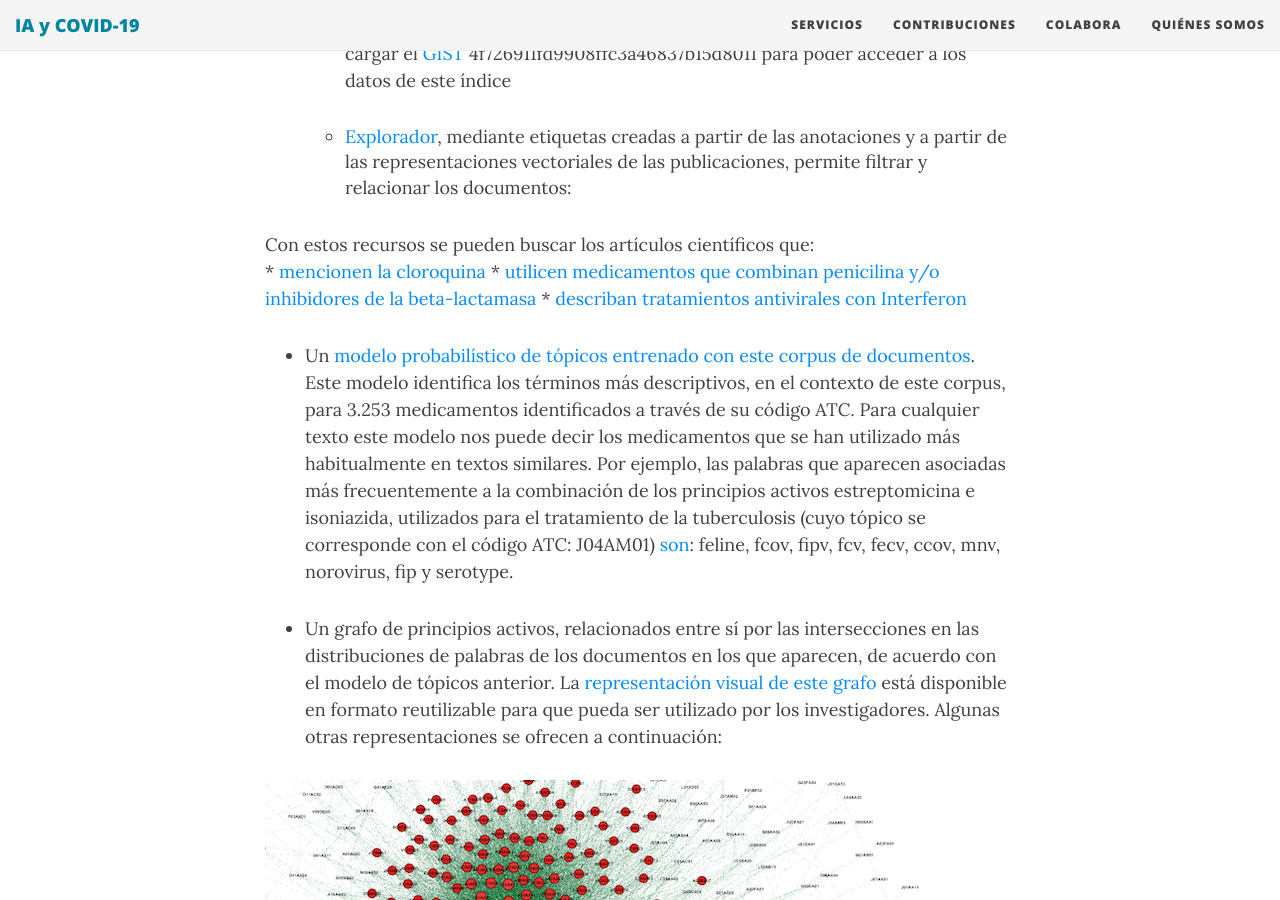
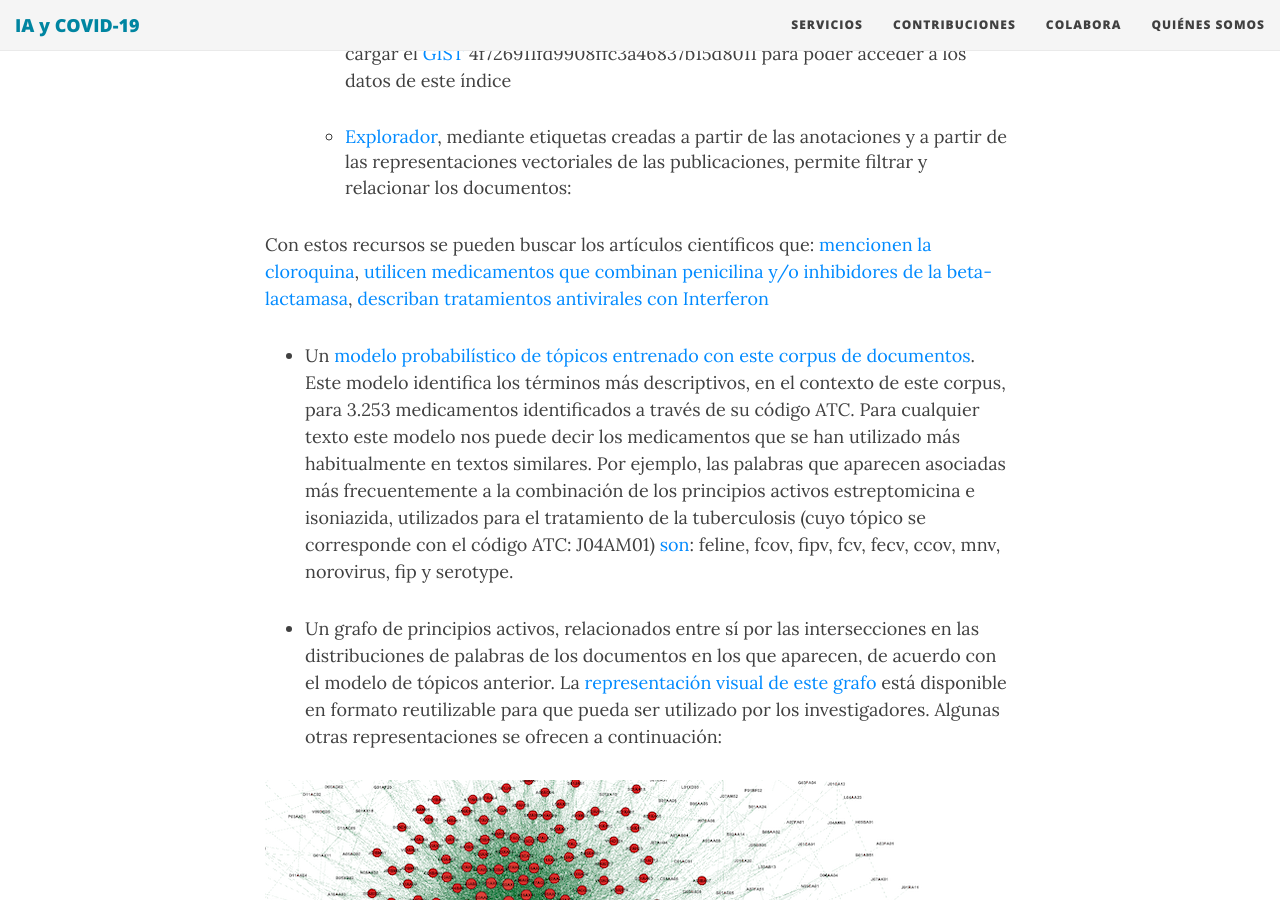
Before and after one commit to oeg-upm/covid19, a Jekyll site: the page built from servicios.md, in a window 1280 px wide and 900 px high, scrolled down 761 px. Built offline with Jekyll 4.4.1, drawn with Linux system fonts in a browser that asks for light colours; nearby versions of some CDN libraries.

```diff
--- a/servicios.md
+++ b/servicios.md
@@ -15,10 +15,7 @@ title: Servicios disponibles
 
     * [Explorador](https://librairy.github.io/covid19/explorer.html), mediante etiquetas creadas a partir de las anotaciones y a partir de las representaciones vectoriales de las publicaciones, permite filtrar y relacionar los documentos:
 
- Con estos recursos se pueden buscar los artículos científicos que:
-      * [mencionen la cloroquina](http://librairy.linkeddata.es/data/covid/select?q=labels5_t:P01BA01&fl=id,name_s,url_s)
-      * [utilicen medicamentos que combinan penicilina y/o inhibidores de la beta-lactamasa](http://librairy.linkeddata.es/data/covid/select?q=labels4_t:J01CR&fl=id,name_s,url_s)
-      * [describan tratamientos antivirales con Interferon](https://librairy.linkeddata.es/solr/covid/select?q=annot_cliner_treatments_t:antiviral_therapy%20AND%20labels5_t:S01AD05&fl=id,name_s,url_s)
+ Con estos recursos se pueden buscar los artículos científicos que: [mencionen la cloroquina](http://librairy.linkeddata.es/data/covid/select?q=labels5_t:P01BA01&fl=id,name_s,url_s), [utilicen medicamentos que combinan penicilina y/o inhibidores de la beta-lactamasa](http://librairy.linkeddata.es/data/covid/select?q=labels4_t:J01CR&fl=id,name_s,url_s), [describan tratamientos antivirales con Interferon](https://librairy.linkeddata.es/solr/covid/select?q=annot_cliner_treatments_t:antiviral_therapy%20AND%20labels5_t:S01AD05&fl=id,name_s,url_s)
 
 
  * Un [modelo probabilístico de tópicos entrenado con este corpus de documentos](http://librairy.linkeddata.es/covid19-model/). Este modelo identifica los términos más descriptivos, en el contexto de este corpus, para 3.253 medicamentos identificados a través de su código ATC. Para cualquier texto este modelo nos puede decir los medicamentos que se han utilizado más habitualmente en textos similares. Por ejemplo, las palabras que aparecen asociadas más frecuentemente a la combinación de los principios activos estreptomicina e isoniazida, utilizados para el tratamiento de la tuberculosis (cuyo tópico se corresponde con el código ATC: J04AM01) [son](http://librairy.linkeddata.es/covid19-model/topics/3/words): feline, fcov, fipv, fcv, fecv, ccov, mnv, norovirus, fip y serotype.
```
